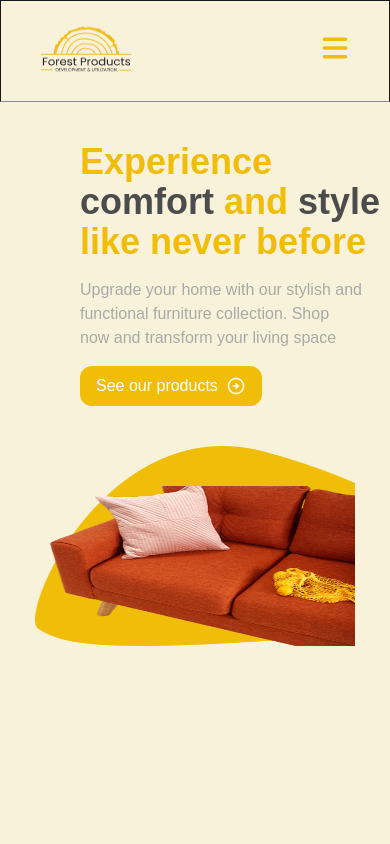
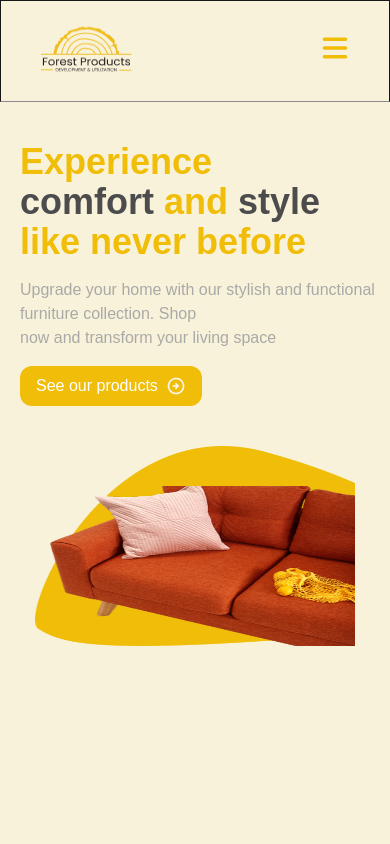
Before and after one commit to Bida3443/Forest-products, a Next.js app: page / in a window 390 px wide. Shown: the top 844 px of the page. Built offline with nearby package versions, Linux system fonts and the light colour scheme.

Commit message:
forest products

```diff
--- a/src/components/Hero/hero.tsx
+++ b/src/components/Hero/hero.tsx
@@ -12,7 +12,7 @@ export default function hero() {
   return (
     <section className="min-h-screen bg-[#F9F2DA] w-full ">
       <div className="flex flex-col lg:flex-row lg:pt-40 pt-10 space-y-10 justify-center lg:justify-between place-items-center text-black ">
-        <div className="pl-20 lg:items-start items-center">
+        <div className="lg:pl-20 pl-5 lg:items-start items-center">
           <div className="space-y-4   w-full lg:max-w-130">
             <h1
             className="text-4xl font-bold text-[#F0BD09]">
```
